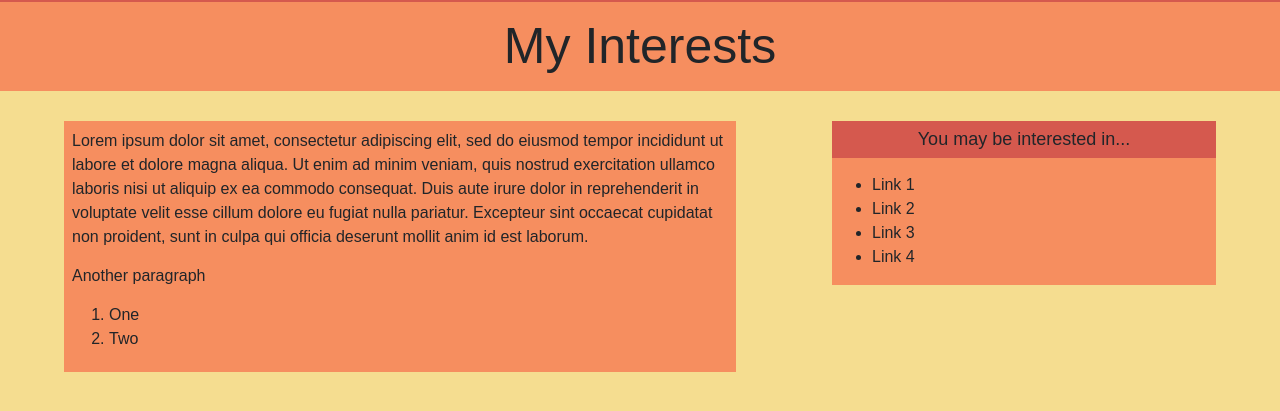
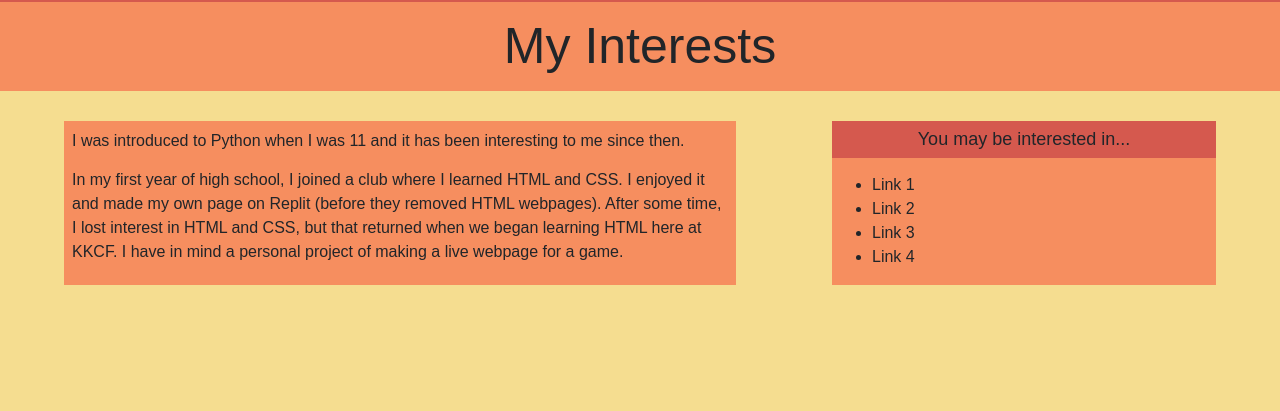
Before and after one commit to AndersenNgai/andersenngai.github.io, a plain HTML site: page interests.html in a window 1280 px wide. Shown: the part 49-460 px from the top of the page. Drawn offline with nearby package versions, Linux system fonts and the light colour scheme.

Commit message:
Update interests.html

```diff
--- a/interests.html
+++ b/interests.html
@@ -26,12 +26,8 @@
     <main class = "container-fluid">
         <div class = "row">
             <div class = "col-7" id = "text">
-                <p>Lorem ipsum dolor sit amet, consectetur adipiscing elit, sed do eiusmod tempor incididunt ut labore et dolore magna aliqua. Ut enim ad minim veniam, quis nostrud exercitation ullamco laboris nisi ut aliquip ex ea commodo consequat. Duis aute irure dolor in reprehenderit in voluptate velit esse cillum dolore eu fugiat nulla pariatur. Excepteur sint occaecat cupidatat non proident, sunt in culpa qui officia deserunt mollit anim id est laborum.</p>
-                <p>Another paragraph</p>
-                <ol>
-                    <li>One</li>
-                    <li>Two</li>
-                </ol>
+                <p>I was introduced to Python when I was 11 and it has been interesting to me since then.</p>
+                <p>In my first year of high school, I joined a club where I learned HTML and CSS. I enjoyed it and made my own page on Replit (before they removed HTML webpages). After some time, I lost interest in HTML and CSS, but that returned when we began learning HTML here at KKCF. I have in mind a personal project of making a live webpage for a game.</p>
             </div>
             <aside class = "col-4 ml-auto">
                 <div id = "interested">You may be interested in...</div>
```
